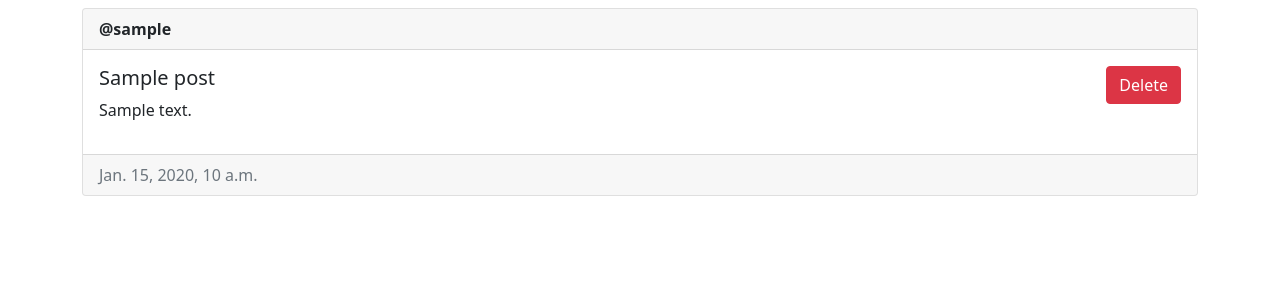
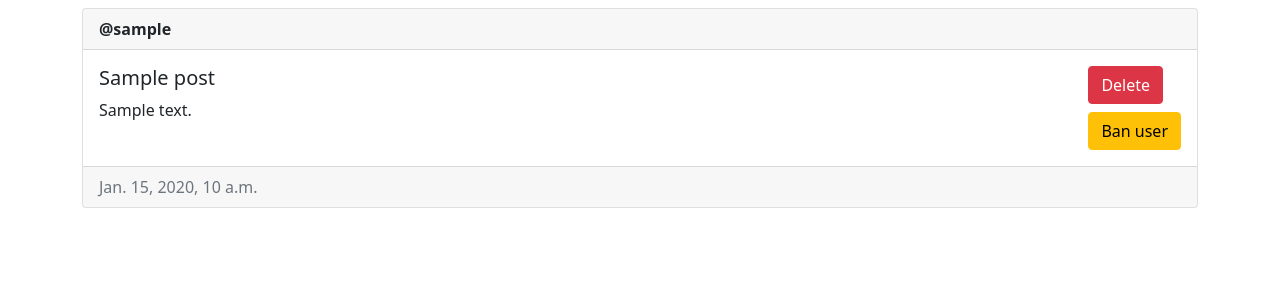
Before and after one commit to k1wsatz/django-user-management, a Django app: page / in a window 1280 px wide. Shown: the part 56-356 px from the top of the page. Run offline with Django 4.2, Linux system fonts and the light colour scheme; a user stored in the database is signed in; tables that the repository leaves empty hold one stand-in row (values such as "Sample post").

Commit message:
users permissions and misc

```diff
--- a/config/main/templates/main/base.html
+++ b/config/main/templates/main/base.html
@@ -39,7 +39,7 @@
         </div>
     </div>
 </nav>
-<div class="container">
+<div class="container mt-2">
     {% block content %}
     {% endblock %}
 </div>
--- a/config/main/templates/main/home.html
+++ b/config/main/templates/main/home.html
@@ -10,11 +10,19 @@
                     <p>{{ post.description }}</p>
                 </div>
                 <div>
-                    {% if user == post.author %}
+                    {% if user == post.author or perms.main.delete_post%}
                          <form method="POST">
                             {% csrf_token %}
                             <button type="submit" class="btn btn-danger" name="post-id" value="{{ post.id }}">Delete</button>
                          </form>
+                    {% endif %}
+                    {% if user.is_staff %}
+                    <form method="post">
+                        {% csrf_token %}
+                        <button type="submit" class="btn btn-warning mt-2" name="user-id" value="{{ post.author.id }}">
+                            Ban user
+                        </button>
+                    </form>
                     {% endif %}
                 </div>
         </div>
--- a/config/main/views.py
+++ b/config/main/views.py
@@ -1,6 +1,7 @@
+from django.contrib.auth.models import User, Group
 from django.shortcuts import render, redirect
 from .forms import RegisterForm, PostForm
-from django.contrib.auth.decorators import login_required
+from django.contrib.auth.decorators import login_required, permission_required
 from django.contrib.auth import login, logout, authenticate
 from .models import Post
 
@@ -11,13 +12,32 @@ def home(request):
 
     if request.method == "POST":
         post_id = request.POST.get('post-id')
-        post = Post.objects.filter(id=post_id).first()
-        if post and post.author == request.user:
-            post.delete()
+        user_id = request.POST.get('user-id')
+
+        if post_id:
+            post = Post.objects.filter(id=post_id).first()
+            if post and (post.author == request.user or request.user.has_perm('main.delete_post')):
+                post.delete()
+        elif user_id:
+            user = User.objects.filter(id=user_id).first()
+            if user and request.user.is_staff:
+                try:
+                    group = Group.objects.get(name='default')
+                    group.user_set.remove(user)
+                except:
+                    pass
+
+                try:
+                    group = Group.objects.get(name='mod')
+                    group.user_set.remove(user)
+                except:
+                    pass
+
     return render(request, 'main/home.html', {'posts': posts})
 
 
 @login_required(login_url='/login')
+@permission_required('main.add_post', login_url='/login', raise_exception=True)
 def create_post(request):
     if request.method == 'POST':
         form = PostForm(request.POST)
```
Also changed, not shown: config/main/apps.py (+13 -0 lines).
